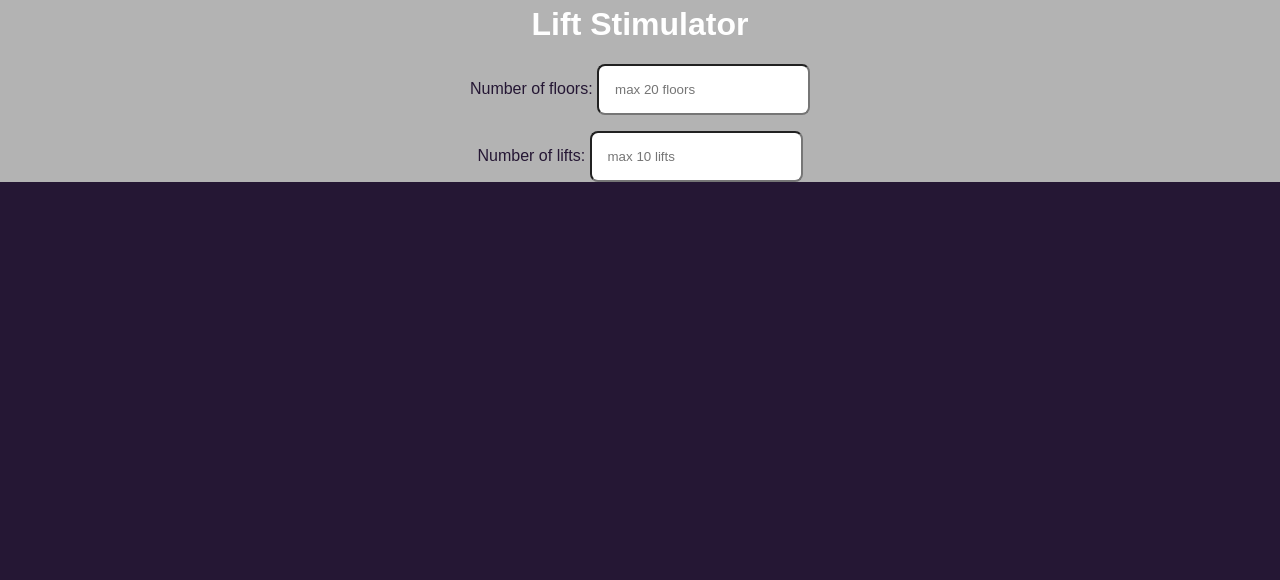
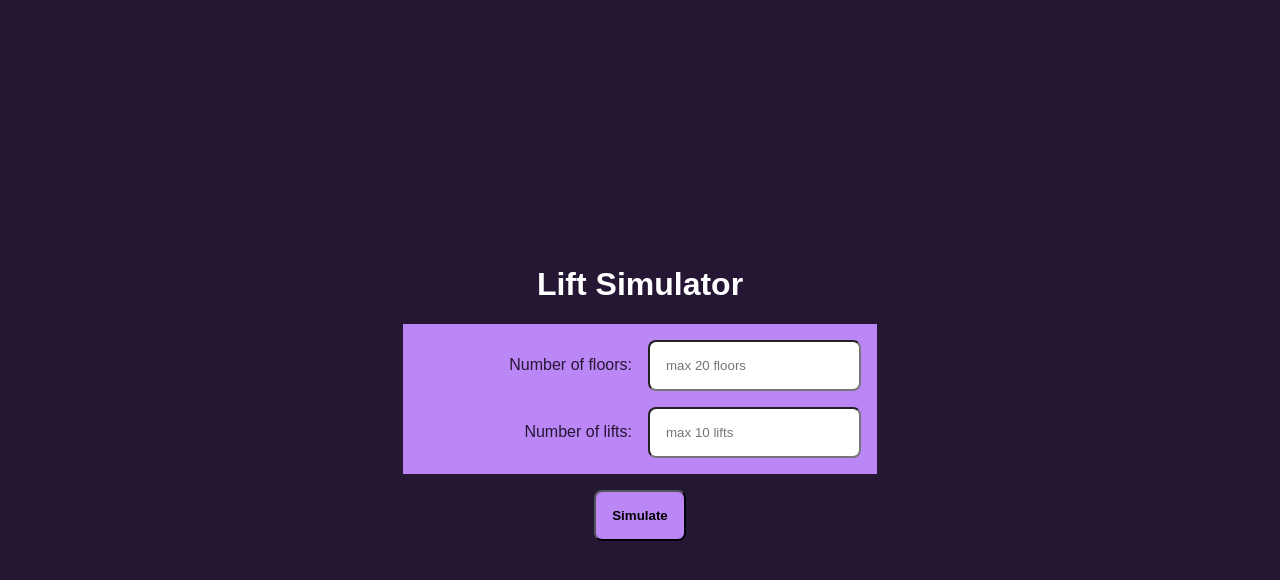
Before and after one commit to aneenajohn/Lift-Stimulation--Real-Dev-Squad-Starter-App, a plain HTML site: page index.html in a window 1280 px wide. Drawn offline with Linux system fonts and the light colour scheme.

Commit message:
User input page styles updated
Signed-off-by: Aneena John Xavier <aneena_john_xavier@epam.com>

```diff
--- a/css/index.css
+++ b/css/index.css
@@ -49,11 +49,25 @@ body {
     gap: 1rem;
 }
 
+.input-form {
+    height: 100%;
+}
 
+.grid-container {
+    display: grid;
+    grid-template-rows: 1fr 1fr;
+    grid-template-columns: 1fr 1fr;
+    /* grid-row-gap: 1rem; */
+    grid-gap: 1rem;
+    background-color: var(--primary-color);
+    /* background-color: var(--secondary-bg-color); */
+    padding: 1rem;
+    color: var(--secondary-text);
+}
 
-.input-form {
-    color: var(--secondary-text);
-    background-color: var(--secondary-bg-color) ;
+.grid-item {
+    justify-self: end;
+    align-self: center;
 }
 
 .inputs {
@@ -69,3 +83,15 @@ body {
 .input-label {
     display: block;
 }
+
+.submit-btn {
+    grid-column-start: 1.5;
+    padding: 1rem;
+    border-radius: 8px;
+    -webkit-border-radius: 8px;
+    -moz-border-radius: 8px;
+    -ms-border-radius: 8px;
+    -o-border-radius: 8px;
+    background-color: var(--primary-color);
+    font-weight: 600;
+}
--- a/index.html
+++ b/index.html
@@ -12,15 +12,21 @@
 <body>
     <div class="user-input h-full w-full">
         <form class="input-form center gap-4">
-            <h1 class="font-color-primary">Lift Stimulator</h1>
-            <label class="input-label" for="numFloors">Number of floors:
+            <h1 class="font-color-primary">Lift Simulator</h1>
+            <div class="grid-container">
+                <label class="input-label grid-item" for="numFloors">Number of floors:
+                </label>
                 <input placeholder="max 20 floors" type="number" class="inputs" />
-            </label>
-            <label class="input-label" for="numLifts">Number of lifts:
+                <label class="input-label grid-item" for="numLifts">Number of lifts:
+                </label>
                 <input placeholder="max 10 lifts" type="number" class="inputs" />
-            </label>
+           </div>
+           <button class="submit-btn">Simulate</button>
         </form>
     </div>
+    <div class="lifts"></div>
 </body>
 
 </html>
+
+<!--  -->
```
